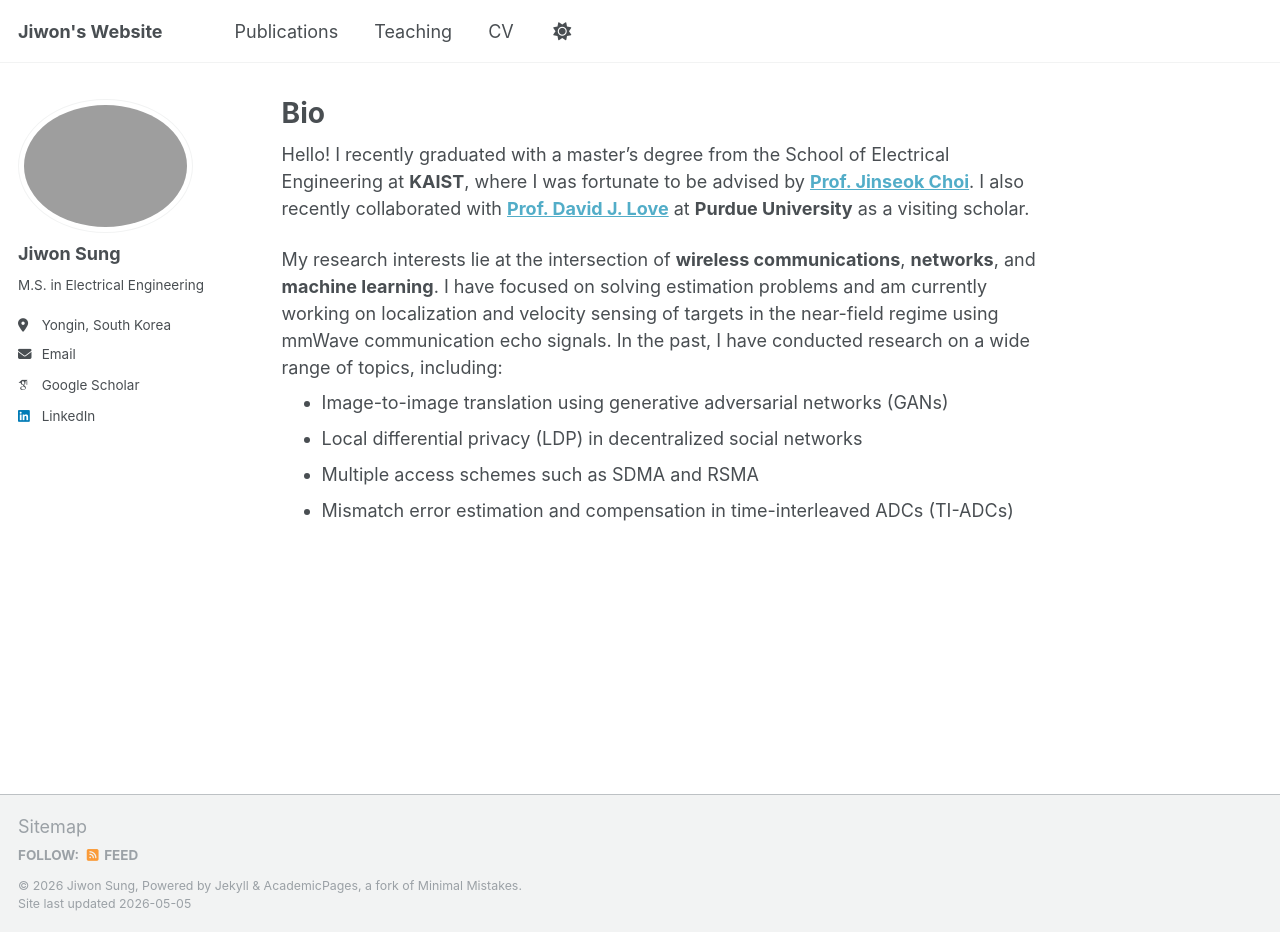
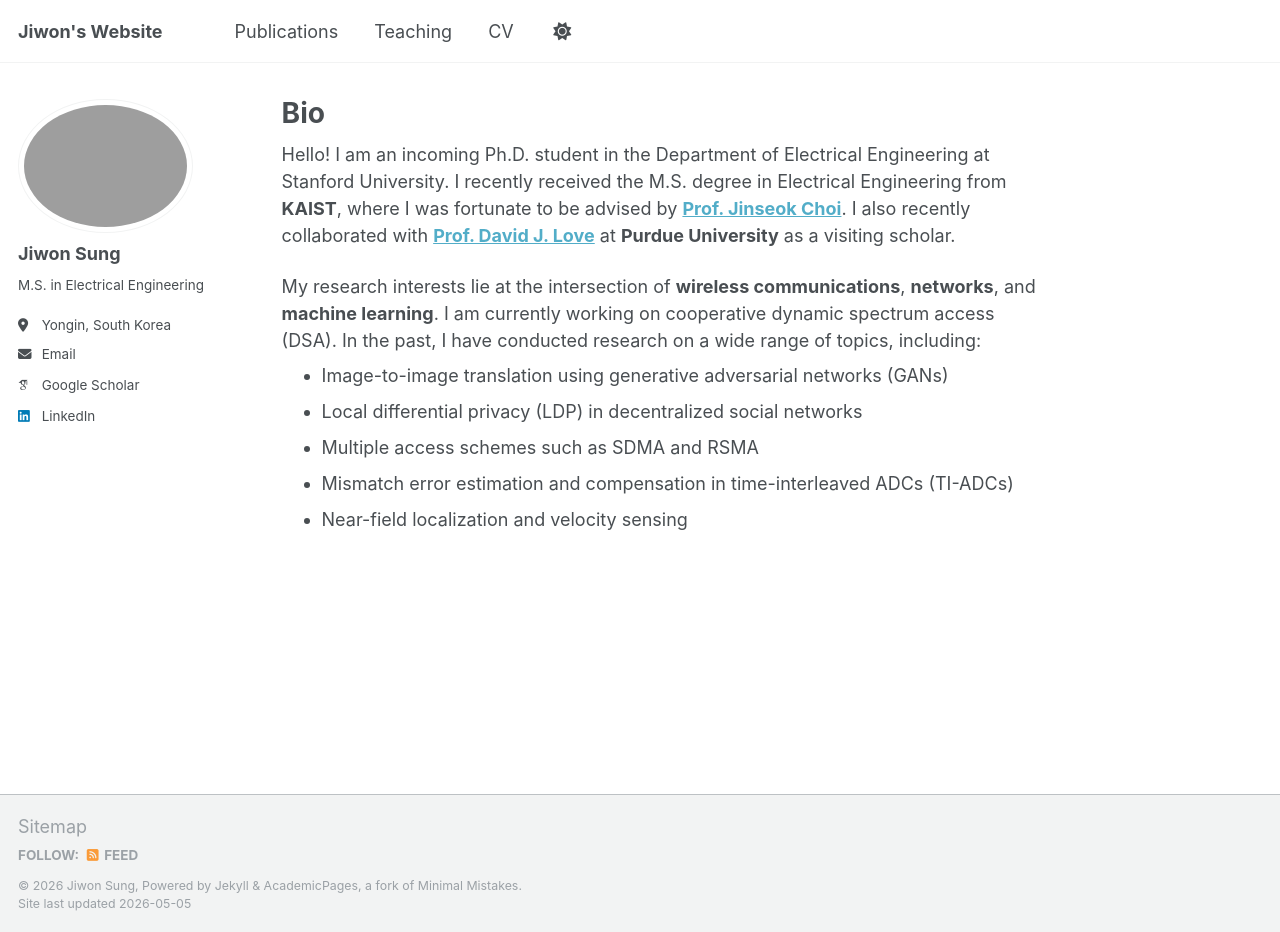
Before and after one commit to sunione/sunione.github.io, a Jekyll site: the page built from _pages/about.md, in a window 1280 px wide and 932 px high. Built offline with Jekyll 4.4.1, drawn with Linux system fonts in a browser that asks for light colours; some web fonts are replaced.

Commit message:
Revise about page for new Ph.D. student status
Updated personal introduction and research interests.

```diff
--- a/_pages/about.md
+++ b/_pages/about.md
@@ -7,11 +7,12 @@ redirect_from:
   - /about.html
 ---
 
-Hello! I recently graduated with a master's degree from the School of Electrical Engineering at **KAIST**, where I was fortunate to be advised by [**Prof. Jinseok Choi**](https://sic-x.kaist.ac.kr/professor). I also recently collaborated with [**Prof. David J. Love**](https://engineering.purdue.edu/~djlove/) at **Purdue University** as a visiting scholar.
+Hello! I am an incoming Ph.D. student in the Department of Electrical Engineering at Stanford University. I recently received the M.S. degree in Electrical Engineering from **KAIST**, where I was fortunate to be advised by [**Prof. Jinseok Choi**](https://sic-x.kaist.ac.kr/professor). I also recently collaborated with [**Prof. David J. Love**](https://engineering.purdue.edu/~djlove/) at **Purdue University** as a visiting scholar.
 
-My research interests lie at the intersection of **wireless communications**, **networks**, and **machine learning**. I have focused on solving estimation problems and am currently working on localization and velocity sensing of targets in the near-field regime using mmWave communication echo signals. In the past, I have conducted research on a wide range of topics, including:
+My research interests lie at the intersection of **wireless communications**, **networks**, and **machine learning**. I am currently working on cooperative dynamic spectrum access (DSA). In the past, I have conducted research on a wide range of topics, including:
 <div style="margin-top: -15px;"></div>
 - Image-to-image translation using generative adversarial networks (GANs)
 - Local differential privacy (LDP) in decentralized social networks
 - Multiple access schemes such as SDMA and RSMA
 - Mismatch error estimation and compensation in time-interleaved ADCs (TI-ADCs)
+- Near-field localization and velocity sensing
```
